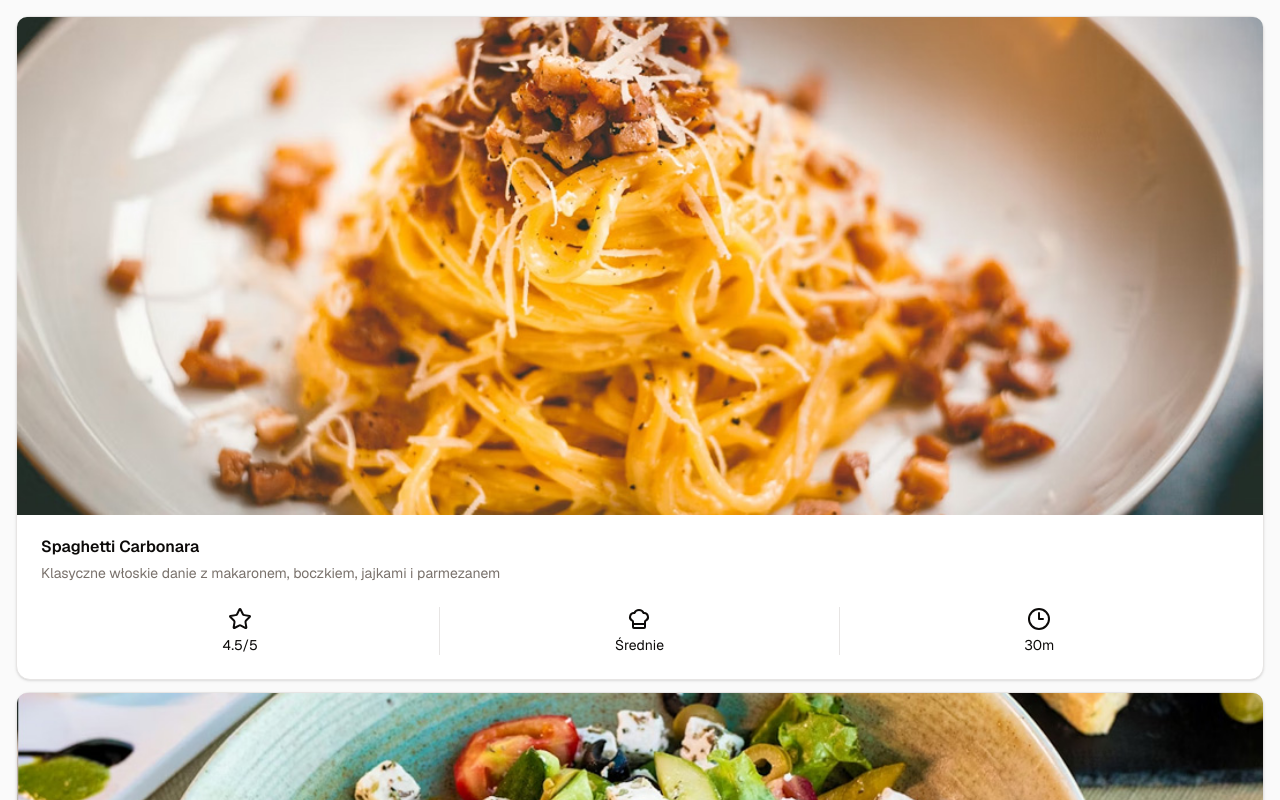
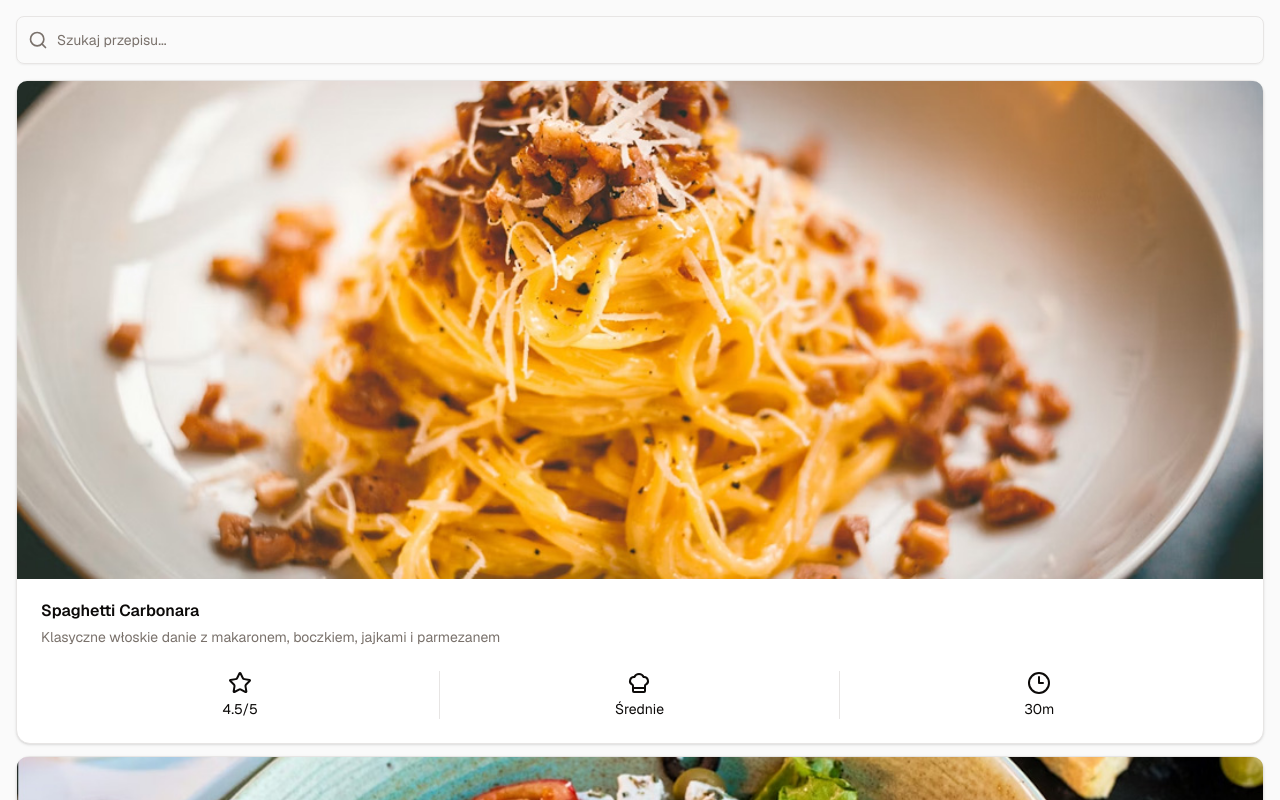
Before and after one commit to KrystianKurlej/smart-meal-planner, a Next.js app: page / in a window 1280 px wide. Shown: the top 800 px of the page. Built offline with nearby package versions, Linux system fonts and the light colour scheme.

Commit message:
Dodaj komponenty RecipeList i RecipeSpecs oraz obsługę wyszukiwania przepisów; zaktualizuj komponent Input

```diff
--- a/app/page.tsx
+++ b/app/page.tsx
@@ -1,40 +1,44 @@
-import { Card, CardHeader, CardContent, CardDescription, CardTitle } from "@/components/ui/card";
-import Link from "next/link";
-import recipes from "@/db/recipes.json";
-import RecipeSpecs from "@/components/receipe-specs";
-import type { Recipe } from "@/types";
-import { AspectRatio } from "@radix-ui/react-aspect-ratio";
-import Image from "next/image";
+'use client'
+
+import React from "react";
+import RecipeList from "@/components/recipe-list";
+import { Input } from "@/components/ui/input";
+import { CircleX, Search } from "lucide-react";
+import { Button } from "@/components/ui/button";
 
 export default function Home() {
+  const [searchTerm, setSearchTerm] = React.useState<string>("");
+
+  const handleSearchChange = (e: React.ChangeEvent<HTMLInputElement>) => {
+    setSearchTerm(e.target.value);
+  };
+
+  const handleSearchSubmit = (e: React.FormEvent<HTMLFormElement>) => {
+    e.preventDefault();
+  }
+
   return (
     <>
-      {(recipes as Recipe[]).map((recipe) => (
-        <Link key={recipe.id} href={`/recipes/${recipe.id}`}>
-          <Card className="w-full mb-3 pt-0">
-            <AspectRatio ratio={5 / 2} className="rounded-t-lg overflow-hidden bg-stone-200">
-              <Image
-                src={recipe.thumbnail}
-                alt={recipe.title}
-                width={1080}
-                height={720}
-                className="object-cover object-center w-full h-full"
-              />
-            </AspectRatio>
-            <CardHeader>
-              <CardTitle>
-                {recipe.title}
-              </CardTitle>
-              <CardDescription>
-                {recipe.description}
-              </CardDescription>
-            </CardHeader>
-            <CardContent>
-              <RecipeSpecs recipe={{ rating: recipe.rating, difficulty: recipe.difficulty, duration: recipe.duration }} />
-            </CardContent>
-          </Card>
-        </Link>
-      ))}
+      <form onSubmit={handleSearchSubmit} className="relative mb-4 flex-1">
+        <Search className="absolute top-1/2 left-3 -translate-y-1/2 w-5 h-5 text-stone-500" />
+        <Input
+          placeholder="Szukaj przepisu..."
+          className="w-full h-12 px-10"
+          value={searchTerm}
+          onChange={handleSearchChange}
+          type="text"
+        />
+        <Button
+          type="button"
+          size="icon-lg"
+          className={`absolute top-1/2 right-1 -translate-y-1/2 ${!searchTerm && 'opacity-0 pointer-events-none'}`}
+          variant="ghost"
+          onClick={() => setSearchTerm("")}
+        >
+          <CircleX className="w-5 h-5 text-stone-500" />
+        </Button>
+      </form>
+      <RecipeList />
     </>
   );
 }
--- a/app/recipes/[id]/page.tsx
+++ b/app/recipes/[id]/page.tsx
@@ -6,7 +6,7 @@ import { Apple, CookingPot, FileSearchCorner, MoveLeft } from "lucide-react";
 import Link from "next/link";
 import recipes from "@/db/recipes.json";
 import ingredients from "@/db/ingredients.json";
-import RecipeSpecs from "@/components/receipe-specs";
+import RecipeSpecs from "@/components/recipe-specs";
 import type { Recipe as RecipeType, Ingredient, RecipeIngredient } from "@/types";
 import { Empty, EmptyContent, EmptyDescription, EmptyHeader, EmptyMedia, EmptyTitle } from "@/components/ui/empty";
 import { AspectRatio } from "@/components/ui/aspect-ratio";
--- /dev/null
+++ b/components/recipe-list.tsx
@@ -0,0 +1,40 @@
+import { Card, CardHeader, CardContent, CardDescription, CardTitle } from "@/components/ui/card";
+import Link from "next/link";
+import recipes from "@/db/recipes.json";
+import RecipeSpecs from "@/components/recipe-specs";
+import type { Recipe } from "@/types";
+import { AspectRatio } from "@radix-ui/react-aspect-ratio";
+import Image from "next/image";
+
+export default function RecipeList() {
+    return(
+        <>
+        {(recipes as Recipe[]).map((recipe) => (
+            <Link key={recipe.id} href={`/recipes/${recipe.id}`}>
+            <Card className="w-full mb-3 pt-0">
+                <AspectRatio ratio={5 / 2} className="rounded-t-lg overflow-hidden bg-stone-200">
+                <Image
+                    src={recipe.thumbnail}
+                    alt={recipe.title}
+                    width={1080}
+                    height={720}
+                    className="object-cover object-center w-full h-full"
+                />
+                </AspectRatio>
+                <CardHeader>
+                <CardTitle>
+                    {recipe.title}
+                </CardTitle>
+                <CardDescription>
+                    {recipe.description}
+                </CardDescription>
+                </CardHeader>
+                <CardContent>
+                <RecipeSpecs recipe={{ rating: recipe.rating, difficulty: recipe.difficulty, duration: recipe.duration }} />
+                </CardContent>
+            </Card>
+            </Link>
+        ))}
+        </>
+    )
+}
--- /dev/null
+++ b/components/ui/input.tsx
@@ -0,0 +1,21 @@
+import * as React from "react"
+
+import { cn } from "@/lib/utils"
+
+function Input({ className, type, ...props }: React.ComponentProps<"input">) {
+  return (
+    <input
+      type={type}
+      data-slot="input"
+      className={cn(
+        "file:text-foreground placeholder:text-muted-foreground selection:bg-primary selection:text-primary-foreground dark:bg-input/30 border-input h-9 w-full min-w-0 rounded-md border bg-transparent px-3 py-1 text-base shadow-xs transition-[color,box-shadow] outline-none file:inline-flex file:h-7 file:border-0 file:bg-transparent file:text-sm file:font-medium disabled:pointer-events-none disabled:cursor-not-allowed disabled:opacity-50 md:text-sm",
+        "focus-visible:border-ring focus-visible:ring-ring/50 focus-visible:ring-[3px]",
+        "aria-invalid:ring-destructive/20 dark:aria-invalid:ring-destructive/40 aria-invalid:border-destructive",
+        className
+      )}
+      {...props}
+    />
+  )
+}
+
+export { Input }
```
Also changed, not shown: components/recipe-specs.tsx (renamed from components/receipe-specs.tsx).
